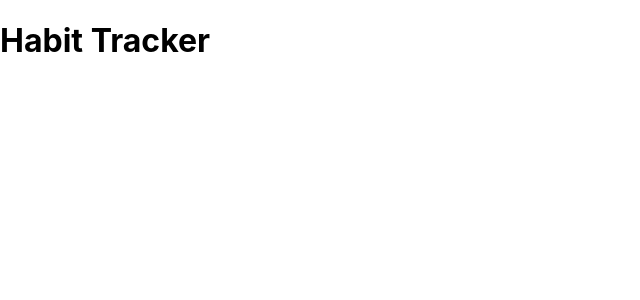
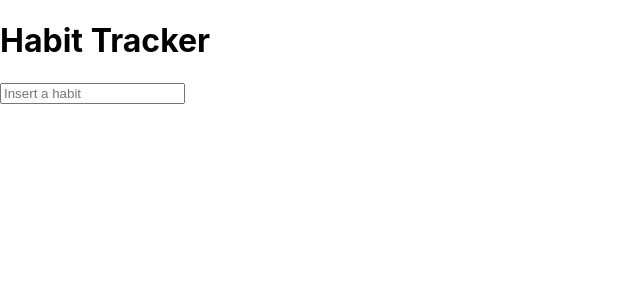
Before and after one commit to denizulku/capstone-project, a React (Create React App) app: page / in a window 1280 px wide. Shown: the top 300 px of the page, without its empty margins (0-640 px from the left). Built offline with nearby package versions, Linux system fonts and the light colour scheme.

Commit message:
Sort components

```diff
--- a/src/App.js
+++ b/src/App.js
@@ -1,5 +1,6 @@
 import React, { useState } from 'react'
 import styled from 'styled-components'
+import Form from './components/Form'
 
 function App() {
   return (
@@ -7,6 +8,7 @@ function App() {
       <header>
         <h1>Habit Tracker</h1>
       </header>
+      <Form />
     </div>
   )
 }
--- /dev/null
+++ b/src/components/Form.js
@@ -0,0 +1,23 @@
+import React, { useState } from 'react'
+import styled from 'styled-components'
+import List from './List'
+
+export default function Form() {
+  const [habits, setHabits] = useState([])
+  return (
+    <>
+      <form onSubmit={handleSubmit}>
+        <input name="habit" type="text" placeholder="Insert a habit" />
+      </form>
+      <List habits={habits} />
+    </>
+  )
+
+  function handleSubmit(e) {
+    e.preventDefault()
+    const form = e.target
+    const input = form.habit
+    setHabits([input.value, ...habits])
+    form.reset()
+  }
+}
--- /dev/null
+++ b/src/components/List.js
@@ -0,0 +1,17 @@
+import React from 'react'
+import styled from 'styled-components'
+
+export default function List({ habits }) {
+  return (
+    <section>
+      {habits.map((habit) => (
+        <Habit>{habit}</Habit>
+      ))}
+    </section>
+  )
+}
+
+const Habit = styled.div`
+  background-color: crimson;
+  width: 100px;
+`
```
